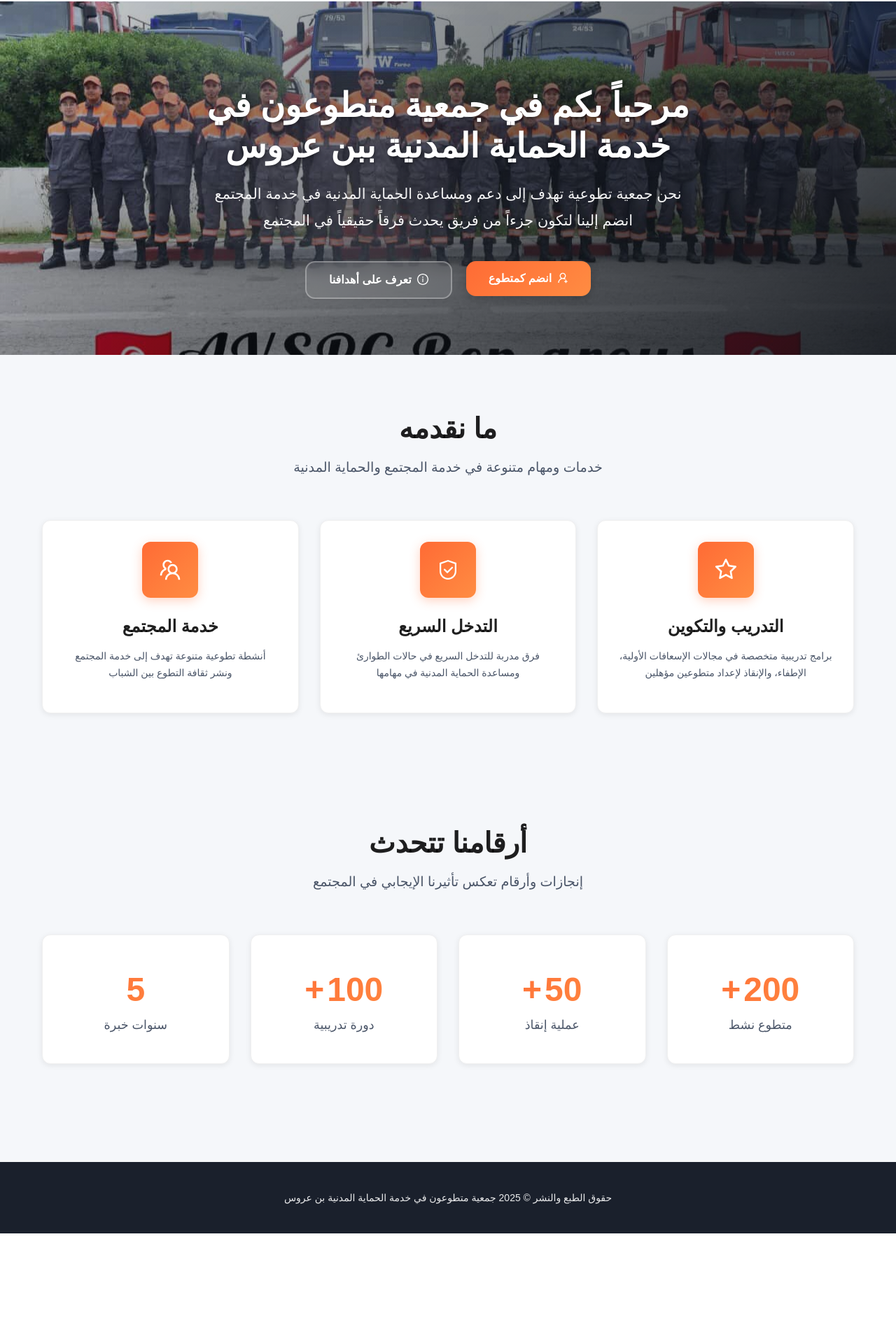
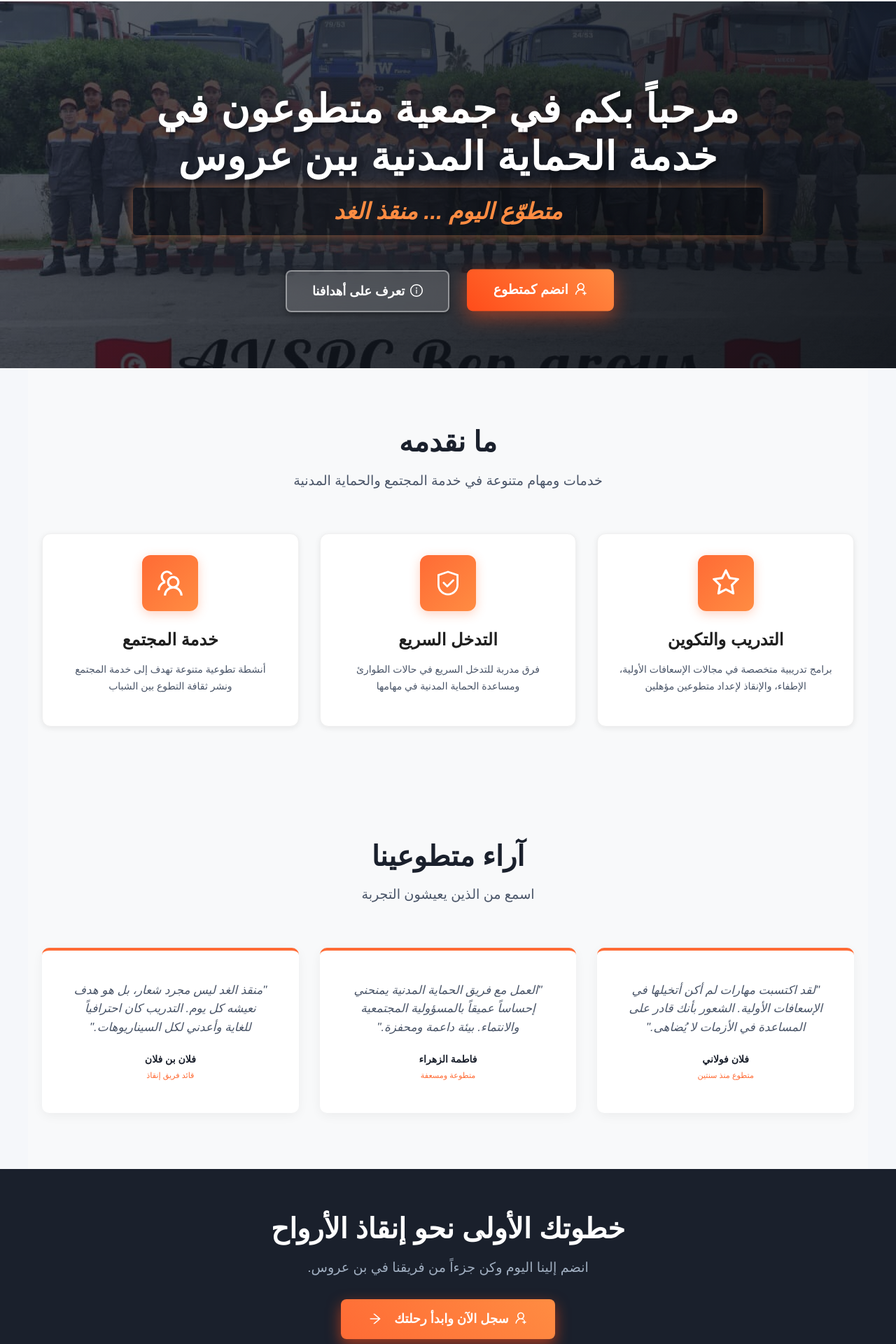
Before and after one commit to yosra-yosr/AvspcBenArous, a React (Create React App) app: page / in a window 1280 px wide. Shown: the part 138-2058 px from the top of the page at 70% size. Before the commit the page ends 1900 px from the top, so only its background shows below. Built offline with nearby package versions, Linux system fonts and the light colour scheme.

Commit message:
Design home with CTA & temoignage
call to action , avis des bénévoles

```diff
--- a/public/index.html
+++ b/public/index.html
@@ -7,7 +7,7 @@
     <meta name="theme-color" content="#000000" />
     <meta
       name="description"
-      content="Web site created using create-react-app"
+      content="AVSPC Ben Arous"
     />
     <link rel="apple-touch-icon" href="%PUBLIC_URL%/logo192.png" />
     <!--
--- /dev/null
+++ b/src/components/home/CallToActionSection.jsx
@@ -0,0 +1,69 @@
+import React from 'react';
+import { Button, Typography } from 'antd';
+import { UserAddOutlined, ArrowRightOutlined } from '@ant-design/icons';
+import { Link } from 'react-router-dom';
+
+const { Title, Paragraph } = Typography;
+const ACCENT_COLOR = '#ff6b35';
+
+const CallToActionSection = () => {
+  return (
+    <div
+      style={{
+        // Fond sombre pour le contraste et l'impact
+        background: '#1a202c',
+        color: 'white',
+        padding: '60px 20px',
+        textAlign: 'center',
+      }}
+    >
+      <div style={{ maxWidth: '800px', margin: '0 auto' }}>
+        <Title
+          level={2}
+          style={{
+            color: 'white',
+            fontSize: 'clamp(1.8rem, 4vw, 2.5rem)',
+            fontWeight: 700,
+            marginBottom: '15px',
+          }}
+        >
+          خطوتك الأولى نحو إنقاذ الأرواح
+        </Title>
+        <Paragraph
+          style={{
+            fontSize: '1.2rem',
+            color: '#a0aec0',
+            marginBottom: '30px',
+          }}
+        >
+          انضم إلينا اليوم وكن جزءاً من فريقنا في بن عروس.
+        </Paragraph>
+
+        <Link to="/register">
+          <Button
+            type="primary"
+            size="large"
+            icon={<UserAddOutlined />}
+            style={{
+              // Utilisation du dégradé vif pour l'harmonisation avec le Hero CTA
+              background: `linear-gradient(45deg, ${ACCENT_COLOR}, #ff8c42)`,
+              border: 'none',
+              height: 'auto',
+              padding: '18px 40px',
+              fontSize: '18px',
+              fontWeight: 700,
+              borderRadius: '8px',
+              boxShadow: '0 8px 20px rgba(255, 76, 26, 0.6)', // Ombre très visible
+              transition: 'all 0.3s ease',
+            }}
+          >
+            سجل الآن وابدأ رحلتك
+            <ArrowRightOutlined style={{ marginRight: '10px' }} />
+          </Button>
+        </Link>
+      </div>
+    </div>
+  );
+};
+
+export default CallToActionSection;
--- a/src/components/home/FeaturesSection.jsx
+++ b/src/components/home/FeaturesSection.jsx
@@ -1,36 +1,61 @@
 import React from 'react';
 import { Row, Col, Typography } from 'antd';
 import { StarOutlined, SafetyOutlined, TeamOutlined } from '@ant-design/icons';
+// Assurez-vous que FeatureCard supporte l'application de style à l'icône/carte
 import FeatureCard from '../common/FeatureCard';
 
 const { Title, Paragraph } = Typography;
+// Définition de la couleur d'accent (similaire au CTA du Hero)
+const ACCENT_COLOR = 'white';
 
 const FeaturesSection = () => {
   const features = [
     {
-      icon: <StarOutlined style={{ fontSize: '2rem' }} />,
+      // Style de l'icône mis à jour avec la couleur d'accent
+      icon: <StarOutlined style={{ fontSize: '2.5rem', color: ACCENT_COLOR }} />,
       title: 'التدريب والتكوين',
       description: 'برامج تدريبية متخصصة في مجالات الإسعافات الأولية، الإطفاء، والإنقاذ لإعداد متطوعين مؤهلين'
     },
     {
-      icon: <SafetyOutlined style={{ fontSize: '2rem' }} />,
+      icon: <SafetyOutlined style={{ fontSize: '2.5rem', color: ACCENT_COLOR }} />,
       title: 'التدخل السريع',
       description: 'فرق مدربة للتدخل السريع في حالات الطوارئ ومساعدة الحماية المدنية في مهامها'
     },
     {
-      icon: <TeamOutlined style={{ fontSize: '2rem' }} />,
+      icon: <TeamOutlined style={{ fontSize: '2.5rem', color: ACCENT_COLOR }} />,
       title: 'خدمة المجتمع',
       description: 'أنشطة تطوعية متنوعة تهدف إلى خدمة المجتمع ونشر ثقافة التطوع بين الشباب'
     }
   ];
 
   return (
-    <div style={{ padding: '80px 20px', maxWidth: '1200px', margin: '0 auto' }}>
+    <div
+      style={{
+        padding: '80px 20px',
+        maxWidth: '1200px',
+        margin: '0 auto',
+        // Ajout d'un fond très subtil pour la distinction (optionnel)
+        background: '#f8f9fa'
+      }}
+    >
       <div style={{ textAlign: 'center', marginBottom: '60px' }}>
-        <Title level={2} style={{ fontSize: '2.5rem', marginBottom: '15px' }}>
+        <Title
+          level={2}
+          style={{
+            fontSize: '2.5rem',
+            marginBottom: '15px',
+            color: '#1a202c' // Titre sombre pour contraste avec le fond clair
+          }}
+        >
           ما نقدمه
         </Title>
-        <Paragraph style={{ fontSize: '1.2rem', color: '#4a5568' }}>
+        <Paragraph
+          style={{
+            fontSize: '1.2rem',
+            // Couleur grise plus foncée pour une meilleure lisibilité
+            color: '#4a5568'
+          }}
+        >
           خدمات ومهام متنوعة في خدمة المجتمع والحماية المدنية
         </Paragraph>
       </div>
@@ -38,6 +63,7 @@ const FeaturesSection = () => {
       <Row gutter={[30, 30]}>
         {features.map((feature, index) => (
           <Col xs={24} md={8} key={index}>
+            {/* Assurez-vous que FeatureCard utilise les couleurs d'accent pour la bordure ou l'ombre */}
             <FeatureCard {...feature} />
           </Col>
         ))}
--- a/src/components/home/HeroSection.jsx
+++ b/src/components/home/HeroSection.jsx
@@ -1,63 +1,87 @@
 import { Button, Typography } from 'antd';
 import { UserAddOutlined, InfoCircleOutlined } from '@ant-design/icons';
-import {Link} from 'react-router-dom';
+import { Link } from 'react-router-dom';
+import React from 'react'; // Ajouté pour une bonne pratique, bien que souvent implicite
+
 const { Title, Paragraph } = Typography;
 
 const HeroSection = () => {
   return (
     <div
       style={{
-        background: 'linear-gradient(135deg, rgba(26, 32, 44, 0.2) 0%, rgba(13, 17, 23, 0.9) 100%), url("assets/images/avspc_team.jpg") center/cover',
+        // 1. Ambiance de l'arrière-plan améliorée
+        // Augmentation de l'opacité du dégradé pour un meilleur contraste avec le texte blanc
+        background: 'linear-gradient(135deg, rgba(26, 32, 44, 0.7) 0%, rgba(13, 17, 23, 0.95) 100%), url("assets/images/avspc_team.jpg") center/cover',
         backgroundAttachment: 'fixed',
         color: 'white',
         padding: '120px 40px 80px',
         textAlign: 'center',
-        marginTop: '70px'
+        marginTop: '70px',
+        minHeight: '450px', // Assurer une hauteur minimale pour l'effet Hero
+        display: 'flex',
+        alignItems: 'center', // Centrage vertical du contenu
       }}
     >
-      <div style={{ maxWidth: '800px', margin: '0 auto' }}>
+      {/* 2. Ajout d'une animation subtile au conteneur principal si nécessaire (via CSS externe par exemple) */}
+      <div style={{ maxWidth: '900px', margin: '0 auto', width: '100%' }}>
         <Title
           level={1}
           style={{
             color: 'white',
-            fontSize: 'clamp(1.9rem, 5vw, 3rem)',
-            fontWeight: 700,
-            marginBottom: '20px',
-            textShadow: '2px 2px 4px rgba(0,0,0,0.3)'
+            // Augmentation de la taille pour un impact maximal
+            fontSize: 'clamp(2.2rem, 6vw, 3.5rem)',
+            fontWeight: 800, // Plus gras
+            marginBottom: '10px',
+            textShadow: '3px 3px 6px rgba(0,0,0,0.4)', // Ombre plus prononcée
+            letterSpacing: '1px' // Espacement des lettres pour une meilleure lisibilité
           }}
         >
           مرحباً بكم في جمعية متطوعون في خدمة الحماية المدنية ببن عروس
         </Title>
 
+        {/* 3. Slogan mis en valeur */}
         <Paragraph
           style={{
-            color: 'white',
-            fontSize: 'clamp(1rem, 2.5vw, 1.3rem)',
-            opacity: 0.95,
-            marginBottom: '40px',
-            lineHeight: 1.8
+            // Utiliser une couleur vive (comme le orange principal) pour le slogan
+            color: '#ff8c42',
+            // Augmentation de la taille de la police
+            fontSize: 'clamp(1.5rem, 3.5vw, 2rem)',
+            fontWeight: 700, // Plus gras
+            // Mettre en italique ou ajouter une bordure pour le distinguer
+            fontStyle: 'italic',
+            marginBottom: '50px', // Plus d'espace avant les boutons
+            lineHeight: 1.5,
+            padding: '10px 20px',
+            background: 'rgba(0, 0, 0, 0.3)', // Léger arrière-plan pour le contraste
+            borderRadius: '5px',
+            // Ajout d'une ombre portée pour le faire ressortir comme un élément clé
+            boxShadow: '0 0 15px rgba(255, 140, 66, 0.5)'
           }}
         >
-          نحن جمعية تطوعية تهدف إلى دعم ومساعدة الحماية المدنية في خدمة المجتمع
-          <br />
-          انضم إلينا لتكون جزءاً من فريق يحدث فرقاً حقيقياً في المجتمع
-        </Paragraph>
+          متطوّع اليوم ... منقذ الغد </Paragraph>
 
-        <div style={{ display: 'flex', gap: '20px', justifyContent: 'center', flexWrap: 'wrap' }}>
+        {/* 4. Boutons améliorés (CTA) */}
+        <div style={{ display: 'flex', gap: '30px', justifyContent: 'center', flexWrap: 'wrap' }}>
           <Link to="/register">
             <Button
               type="primary"
               size="large"
               icon={<UserAddOutlined />}
               style={{
-              background: 'linear-gradient(135deg, #ff6b35, #ff8c42)',
+                // Dégradé de couleur plus agressif et chaleureux
+                background: 'linear-gradient(45deg, #ff4c1a, #ff8c42)',
                 border: 'none',
                 height: 'auto',
-              padding: '16px 32px',
-              fontSize: '16px',
-              fontWeight: 600,
-              boxShadow: '0 4px 15px rgba(0,0,0,0.2)'
+                padding: '18px 36px', // Augmentation de la taille du padding
+                fontSize: '18px', // Augmentation de la taille de la police
+                fontWeight: 700, // Plus gras
+                borderRadius: '8px', // Bords légèrement plus arrondis
+                // Ombre portée plus visible pour attirer l'œil
+                boxShadow: '0 8px 25px rgba(255, 76, 26, 0.5)',
+                transition: 'all 0.3s ease', // Ajout d'une transition
+                transform: 'scale(1.05)' // Suggestion: Ajouter un pseudo-élément CSS pour le `hover`
               }}
+              // Vous pouvez ajouter des props onClick ou onMouseEnter/Leave ici si vous utilisez Ant Design directement sans Link
             >
               انضم كمتطوع
             </Button>
@@ -67,14 +91,17 @@ const HeroSection = () => {
               size="large"
               icon={<InfoCircleOutlined />}
               style={{
-              background: 'rgba(255,255,255,0.1)',
+                background: 'rgba(255,255,255,0.15)', // Légère augmentation de l'opacité
                 color: 'white',
-              border: '2px solid rgba(255,255,255,0.3)',
-              backdropFilter: 'blur(10px)',
+                border: '2px solid rgba(255,255,255,0.4)', // Bordure plus visible
+                backdropFilter: 'blur(12px)', // Flou plus prononcé
                 height: 'auto',
-              padding: '16px 32px',
-              fontSize: '16px',
-              fontWeight: 600
+                padding: '18px 36px',
+                fontSize: '18px',
+                fontWeight: 600,
+                borderRadius: '8px',
+                // Ombre portée subtile pour le rendre 3D
+                boxShadow: '0 4px 10px rgba(0,0,0,0.3)'
               }}
             >
               تعرف على أهدافنا
--- a/src/components/home/StatsSection.jsx
+++ b/src/components/home/StatsSection.jsx
@@ -3,9 +3,11 @@ import { Row, Col, Typography } from 'antd';
 import StatCard from '../common/StatCard';
 
 const { Title, Paragraph } = Typography;
+const ACCENT_COLOR = '#ff6b35';
 
 const StatsSection = () => {
   const stats = [
+    // Le StatCard devrait utiliser ACCENT_COLOR pour la valeur
     { value: 200, suffix: '+', title: 'متطوع نشط' },
     { value: 50, suffix: '+', title: 'عملية إنقاذ' },
     { value: 100, suffix: '+', title: 'دورة تدريبية' },
@@ -13,12 +15,33 @@ const StatsSection = () => {
   ];
 
   return (
-    <div style={{ padding: '80px 20px', maxWidth: '1200px', margin: '0 auto' }}>
+    <div
+      style={{
+        padding: '80px 20px',
+        maxWidth: '1200px',
+        margin: '0 auto',
+        // Utilisation d'un fond blanc pour séparer visuellement de la section Features
+        background: 'white'
+      }}
+    >
       <div style={{ textAlign: 'center', marginBottom: '60px' }}>
-        <Title level={2} style={{ fontSize: '2.5rem', marginBottom: '15px' }}>
+        <Title
+          level={2}
+          style={{
+            fontSize: '2.5rem',
+            marginBottom: '15px',
+            // Option : Mettre le titre en couleur d'accent pour varier
+            color: ACCENT_COLOR
+          }}
+        >
           أرقامنا تتحدث
         </Title>
-        <Paragraph style={{ fontSize: '1.2rem', color: '#4a5568' }}>
+        <Paragraph
+          style={{
+            fontSize: '1.2rem',
+            color: '#4a5568'
+          }}
+        >
           إنجازات وأرقام تعكس تأثيرنا الإيجابي في المجتمع
         </Paragraph>
       </div>
@@ -26,6 +49,9 @@ const StatsSection = () => {
       <Row gutter={[30, 30]} justify="center">
         {stats.map((stat, index) => (
           <Col xs={12} sm={12} md={6} key={index}>
+            {/* Ici, vous devrez vous assurer que le composant StatCard.jsx utilise la couleur
+              d'accent (ACCENT_COLOR) pour le texte de 'value' pour l'harmonisation.
+            */}
             <StatCard {...stat} />
           </Col>
         ))}
--- /dev/null
+++ b/src/components/home/TestimonialsSection.jsx
@@ -0,0 +1,94 @@
+import React from 'react';
+import { Row, Col, Typography, Card } from 'antd';
+// import { QuoteUpOutlined } from '@ant-design/icons';
+
+const { Title, Paragraph } = Typography;
+const ACCENT_COLOR = '#ff6b35';
+
+// Composant de carte de témoignage pour réutilisation
+const TestimonialCard = ({ quote, name, role }) => (
+  <Card
+    bordered={false}
+    style={{
+      textAlign: 'center',
+      padding: '20px',
+      height: '100%',
+      borderRadius: '10px',
+      // Ombre légère pour effet de flottement
+      boxShadow: '0 4px 15px rgba(0, 0, 0, 0.05)',
+      background: 'white',
+      borderTop: `4px solid ${ACCENT_COLOR}`, // Petite touche de couleur d'accent
+    }}
+  >
+    {/* <QuoteUpOutlined style={{ fontSize: '2rem', color: ACCENT_COLOR, marginBottom: '15px' }} /> */}
+    <Paragraph style={{ fontSize: '1.05rem', fontStyle: 'italic', color: '#4a5568', lineHeight: 1.6 }}>
+      "{quote}"
+    </Paragraph>
+    <div style={{ marginTop: '20px' }}>
+      <Paragraph strong style={{ margin: 0, color: '#1a202c' }}>
+        {name}
+      </Paragraph>
+      <small style={{ color: ACCENT_COLOR }}>
+        {role}
+      </small>
+    </div>
+  </Card>
+);
+
+const TestimonialsSection = () => {
+  const testimonials = [
+    {
+      quote: 'لقد اكتسبت مهارات لم أكن أتخيلها في الإسعافات الأولية. الشعور بأنك قادر على المساعدة في الأزمات لا يُضاهى.',
+      name: 'فلان فولاني',
+      role: 'متطوع منذ سنتين'
+    },
+    {
+      quote: 'العمل مع فريق الحماية المدنية يمنحني إحساساً عميقاً بالمسؤولية المجتمعية والانتماء. بيئة داعمة ومحفزة.',
+      name: 'فاطمة الزهراء',
+      role: 'متطوعة ومسعفة'
+    },
+    {
+      quote: 'منقذ الغد ليس مجرد شعار، بل هو هدف نعيشه كل يوم. التدريب كان احترافياً للغاية وأعدني لكل السيناريوهات.',
+      name: 'فلان بن فلان',
+      role: 'قائد فريق إنقاذ'
+    }
+  ];
+
+  return (
+    <div
+      style={{
+        padding: '80px 20px',
+        maxWidth: '1200px',
+        margin: '0 auto',
+        // Fond légèrement grisé pour séparer visuellement des autres sections
+        background: '#f8f9fa'
+      }}
+    >
+      <div style={{ textAlign: 'center', marginBottom: '60px' }}>
+        <Title
+          level={2}
+          style={{
+            fontSize: '2.5rem',
+            marginBottom: '15px',
+            color: '#1a202c'
+          }}
+        >
+          آراء متطوعينا
+        </Title>
+        <Paragraph style={{ fontSize: '1.2rem', color: '#4a5568' }}>
+          اسمع من الذين يعيشون التجربة
+        </Paragraph>
+      </div>
+
+      <Row gutter={[30, 30]}>
+        {testimonials.map((testimonial, index) => (
+          <Col xs={24} md={8} key={index}>
+            <TestimonialCard {...testimonial} />
+          </Col>
+        ))}
+      </Row>
+    </div>
+  );
+};
+
+export default TestimonialsSection;
--- a/src/pages/HomePage.jsx
+++ b/src/pages/HomePage.jsx
@@ -1,17 +1,41 @@
 import HeroSection from '../components/home/HeroSection';
 import FeaturesSection from '../components/home/FeaturesSection';
-import StatsSection from '../components/home/StatsSection';
+// import StatsSection from '../components/home/StatsSection';
+// Nouveaux composants à créer :
+import TestimonialsSection from '../components/home/TestimonialsSection'; // Témoignages
+import CallToActionSection from '../components/home/CallToActionSection'; // CTA Final
+
 import SchemaOrg from '../components/common/SchemaOrg';
 import { getOrganizationSchema, getWebsiteSchema, getEventSchema } from '../utils/schemas';
+
 const HomePage = () => {
   return (
+    // Utiliser un fragment ou une div englobante sans style pour le contenu principal
     <>
+      {/* 1. Optimisation du SEO (déjà bien fait) */}
       <SchemaOrg schema={getOrganizationSchema()} />
       <SchemaOrg schema={getWebsiteSchema()} />
       <SchemaOrg schema={getEventSchema()} />
-      <HeroSection />
-      <FeaturesSection />
-      <StatsSection />
+
+      <main>
+        {/* 2. Héro Section (Le plus important : bien optimisé et mis en valeur) */}
+        <HeroSection />
+
+        {/* 3. Stats Section (Déplacé plus haut pour un impact immédiat après le Hero) */}
+        {/* <StatsSection /> */}
+
+        {/* 4. Features Section (Présentation des activités) */}
+        <FeaturesSection />
+
+        {/* 5. Témoignages (Preuve Sociale pour renforcer la crédibilité) */}
+        <TestimonialsSection />
+
+        {/* 6. Appel à l'Action Final (Ne jamais laisser l'utilisateur sans prochaine étape) */}
+        <CallToActionSection />
+      </main>
+
+      {/* Ignorer tout espace vide : Le balisage HTML de React est naturellement compact.
+      L'optimisation des marges et du padding doit se faire dans les composants individuels. */}
     </>
   );
 };
```
Lines whose indentation alone changed are shown as unchanged.
